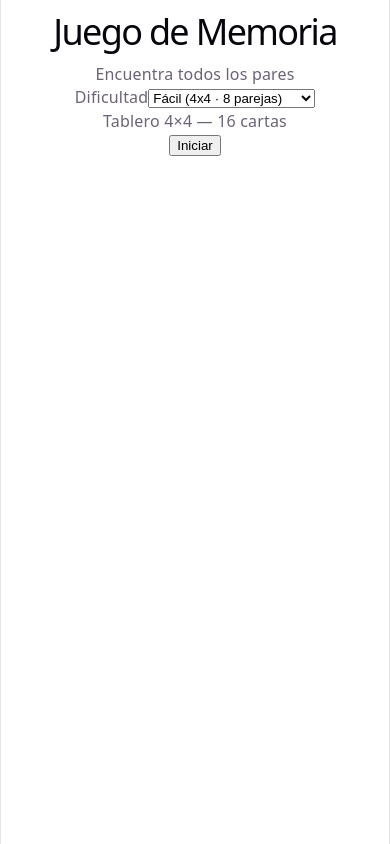
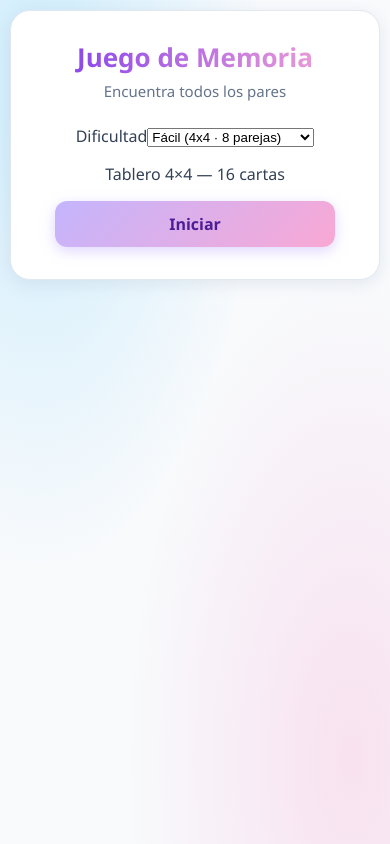
Before and after one commit to estivenVillanueva/Memory-game-, a React (Vite) app: page / in a window 390 px wide. Built offline with nearby package versions, Linux system fonts and the light colour scheme.

Commit message:
Actualizar estilos en index.css para mejorar la apariencia del juego de memoria, incluyendo nuevos colores, tipografías y diseño responsivo. Se han añadido clases para la interfaz de usuario, como botones y cartas, y se ha optimizado la estructura general del CSS.

```diff
--- a/src/index.css
+++ b/src/index.css
@@ -1,111 +1,599 @@
 :root {
-  --text: #6b6375;
-  --text-h: #08060d;
-  --bg: #fff;
-  --border: #e5e4e7;
-  --code-bg: #f4f3ec;
-  --accent: #aa3bff;
-  --accent-bg: rgba(170, 59, 255, 0.1);
-  --accent-border: rgba(170, 59, 255, 0.5);
-  --social-bg: rgba(244, 243, 236, 0.5);
-  --shadow:
-    rgba(0, 0, 0, 0.1) 0 10px 15px -3px, rgba(0, 0, 0, 0.05) 0 4px 6px -2px;
+  font-family: 'Segoe UI', Tahoma, Geneva, Verdana, sans-serif;
+  color: #334155;
 
-  --sans: system-ui, 'Segoe UI', Roboto, sans-serif;
-  --heading: system-ui, 'Segoe UI', Roboto, sans-serif;
-  --mono: ui-monospace, Consolas, monospace;
+  --fondo: #f8fafc;
+  --panel: #ffffff;
+  --panel-borde: #e2e8f0;
 
-  font: 18px/145% var(--sans);
-  letter-spacing: 0.18px;
-  color-scheme: light dark;
-  color: var(--text);
-  background: var(--bg);
-  font-synthesis: none;
-  text-rendering: optimizeLegibility;
-  -webkit-font-smoothing: antialiased;
-  -moz-osx-font-smoothing: grayscale;
+  --celeste: #7dd3fc;
+  --rosa: #f9a8d4;
+  --lila: #c4b5fd;
+  --menta: #6ee7b7;
+  --durazno: #fdba74;
+  --amarillo: #fde68a;
 
-  @media (max-width: 1024px) {
-    font-size: 16px;
-  }
+  --acento: #a78bfa;
+  --acento-hover: #8b5cf6;
+  --texto-suave: #64748b;
+  --dorso-carta: #c4b5fd;
+  --sombra: 0 4px 16px rgba(148, 163, 184, 0.2);
 }
 
-@media (prefers-color-scheme: dark) {
-  :root {
-    --text: #9ca3af;
-    --text-h: #f3f4f6;
-    --bg: #16171d;
-    --border: #2e303a;
-    --code-bg: #1f2028;
-    --accent: #c084fc;
-    --accent-bg: rgba(192, 132, 252, 0.15);
-    --accent-border: rgba(192, 132, 252, 0.5);
-    --social-bg: rgba(47, 48, 58, 0.5);
-    --shadow:
-      rgba(0, 0, 0, 0.4) 0 10px 15px -3px, rgba(0, 0, 0, 0.25) 0 4px 6px -2px;
-  }
-
-  #social .button-icon {
-    filter: invert(1) brightness(2);
-  }
-}
-
-#root {
-  width: 1126px;
-  max-width: 100%;
-  margin: 0 auto;
-  text-align: center;
-  border-inline: 1px solid var(--border);
-  min-height: 100svh;
-  display: flex;
-  flex-direction: column;
+* {
   box-sizing: border-box;
 }
 
 body {
   margin: 0;
+  min-height: 100vh;
+  background: var(--fondo);
+  background-image:
+    radial-gradient(ellipse at 10% 10%, rgba(125, 211, 252, 0.35) 0%, transparent 45%),
+    radial-gradient(ellipse at 90% 90%, rgba(249, 168, 212, 0.3) 0%, transparent 45%);
 }
 
 h1,
 h2 {
-  font-family: var(--heading);
-  font-weight: 500;
-  color: var(--text-h);
+  font-weight: 700;
+  color: #1e293b;
 }
 
-h1 {
-  font-size: 56px;
-  letter-spacing: -1.68px;
-  margin: 32px 0;
-  @media (max-width: 1024px) {
-    font-size: 36px;
-    margin: 20px 0;
+.contenedor {
+  width: 100%;
+  max-width: 520px;
+  margin: 0 auto;
+  padding: 16px;
+  min-height: 100vh;
+}
+
+/* --- Inicio --- */
+.pantalla-inicio {
+  text-align: center;
+  padding: 28px 20px 32px;
+  background: var(--panel);
+  border-radius: 20px;
+  border: 1px solid var(--panel-borde);
+  box-shadow: var(--sombra);
+}
+
+.pantalla-inicio h1 {
+  margin: 0 0 6px;
+  font-size: 32px;
+  background: linear-gradient(90deg, #7c3aed, var(--rosa));
+  -webkit-background-clip: text;
+  background-clip: text;
+  color: transparent;
+}
+
+.subtitulo {
+  color: var(--texto-suave);
+  margin: 0 0 24px;
+  font-size: 15px;
+}
+
+.elegir-texto {
+  margin: 0 0 12px;
+  font-weight: 600;
+  font-size: 13px;
+  color: #7c3aed;
+}
+
+.lista-niveles {
+  display: flex;
+  flex-direction: column;
+  gap: 10px;
+  margin-bottom: 24px;
+}
+
+.opcion-nivel {
+  display: grid;
+  grid-template-columns: 1fr auto;
+  grid-template-rows: auto auto;
+  gap: 2px 12px;
+  text-align: left;
+  padding: 14px 16px;
+  border: 2px solid #e2e8f0;
+  border-radius: 14px;
+  background: var(--fondo);
+  color: #334155;
+  cursor: pointer;
+  transition: border-color 0.15s, transform 0.15s, box-shadow 0.15s;
+}
+
+.opcion-nivel:hover {
+  border-color: var(--lila);
+  transform: translateY(-2px);
+  box-shadow: 0 6px 16px rgba(196, 181, 253, 0.45);
+}
+
+.opcion-nivel--activa {
+  border-color: var(--rosa);
+  background: #fdf2f8;
+  box-shadow: 0 4px 12px rgba(249, 168, 212, 0.4);
+}
+
+.opcion-nombre {
+  grid-column: 1;
+  font-weight: 700;
+  font-size: 17px;
+  color: #1e293b;
+}
+
+.opcion-tablero {
+  grid-column: 2;
+  grid-row: 1 / 3;
+  align-self: center;
+  font-family: Consolas, 'Courier New', monospace;
+  font-size: 15px;
+  font-weight: 700;
+  color: #0d9488;
+}
+
+.opcion-parejas {
+  grid-column: 1;
+  font-size: 13px;
+  color: var(--texto-suave);
+}
+
+/* --- Barra juego --- */
+.barra {
+  margin-bottom: 14px;
+  background: var(--panel);
+  padding: 14px 16px;
+  border-radius: 16px;
+  border: 1px solid var(--panel-borde);
+  box-shadow: var(--sombra);
+}
+
+.barra-titulo h1 {
+  margin: 0;
+  font-size: 24px;
+  color: #6d28d9;
+}
+
+.barra-titulo p {
+  margin: 4px 0 0;
+  color: var(--texto-suave);
+  font-size: 13px;
+}
+
+.hud {
+  display: flex;
+  flex-wrap: wrap;
+  gap: 10px;
+  margin: 14px 0;
+  padding: 12px;
+  background: linear-gradient(135deg, #e0f2fe, #fae8ff);
+  border: 1px solid #ddd6fe;
+  border-radius: 12px;
+  color: #334155;
+}
+
+.hud-item {
+  flex: 1;
+  min-width: 90px;
+  text-align: center;
+}
+
+.hud-etiqueta {
+  display: block;
+  font-size: 11px;
+  text-transform: uppercase;
+  letter-spacing: 0.05em;
+  color: var(--texto-suave);
+  margin-bottom: 2px;
+}
+
+.hud-item strong {
+  font-size: 20px;
+  color: #1e293b;
+}
+
+.hud-tiempo {
+  font-family: Consolas, 'Courier New', monospace;
+  color: #0369a1;
+}
+
+.barra-botones {
+  display: flex;
+  gap: 8px;
+  flex-wrap: wrap;
+}
+
+/* --- Mesa y tablero --- */
+.mesa {
+  padding: 16px;
+  background: linear-gradient(160deg, #ede9fe 0%, #e0f2fe 100%);
+  border-radius: 16px;
+  border: 2px solid #ddd6fe;
+  box-shadow: var(--sombra);
+}
+
+.tablero {
+  display: grid;
+  gap: 8px;
+  perspective: 900px;
+}
+
+/* --- Cartas --- */
+.carta {
+  position: relative;
+  aspect-ratio: 1;
+  min-height: 52px;
+  border: none;
+  border-radius: 12px;
+  padding: 0;
+  cursor: pointer;
+  background: transparent;
+  transform-style: preserve-3d;
+  transition: transform 0.35s ease, box-shadow 0.2s;
+  box-shadow: 0 3px 10px rgba(148, 163, 184, 0.25);
+}
+
+.carta:hover:not(:disabled) {
+  transform: translateY(-3px);
+  box-shadow: 0 8px 18px rgba(167, 139, 250, 0.35);
+}
+
+.carta-volteada:hover:not(:disabled),
+.carta-ok:hover:not(:disabled) {
+  transform: rotateY(180deg) translateY(-3px);
+}
+
+.carta:disabled {
+  cursor: not-allowed;
+}
+
+.carta-dorso,
+.carta-frente {
+  position: absolute;
+  inset: 0;
+  border-radius: 11px;
+  backface-visibility: hidden;
+}
+
+.carta-dorso {
+  background: linear-gradient(145deg, var(--lila), #a78bfa);
+  border: 2px solid #a78bfa;
+}
+
+.carta-dorso::after {
+  content: '?';
+  position: absolute;
+  inset: 0;
+  display: flex;
+  align-items: center;
+  justify-content: center;
+  font-size: 26px;
+  font-weight: 700;
+  color: #fff;
+}
+
+.carta-frente {
+  display: flex;
+  align-items: center;
+  justify-content: center;
+  font-size: 22px;
+  font-weight: 800;
+  color: #1e293b;
+  transform: rotateY(180deg);
+  border: 2px solid rgba(255, 255, 255, 0.8);
+}
+
+.carta[data-color='0'] .carta-frente {
+  background: var(--celeste);
+}
+.carta[data-color='1'] .carta-frente {
+  background: var(--rosa);
+}
+.carta[data-color='2'] .carta-frente {
+  background: var(--lila);
+}
+.carta[data-color='3'] .carta-frente {
+  background: var(--menta);
+}
+.carta[data-color='4'] .carta-frente {
+  background: var(--durazno);
+}
+.carta[data-color='5'] .carta-frente {
+  background: var(--amarillo);
+}
+.carta[data-color='6'] .carta-frente {
+  background: var(--celeste);
+}
+.carta[data-color='7'] .carta-frente {
+  background: var(--rosa);
+}
+
+.carta-volteada {
+  transform: rotateY(180deg);
+}
+
+.carta-ok {
+  animation: pulso-acierto 0.45s ease;
+  box-shadow: 0 0 0 3px #34d399;
+}
+
+.carta-ok .carta-frente {
+  filter: brightness(1.05);
+  border-color: #10b981;
+}
+
+.carta-mal {
+  animation: sacudir 0.4s ease;
+  box-shadow: 0 0 0 3px #f472b6;
+}
+
+.carta-mal .carta-frente {
+  background: #fecdd3 !important;
+  border-color: #fb7185 !important;
+}
+
+@keyframes pulso-acierto {
+  0% {
+    transform: rotateY(180deg) scale(1);
+  }
+  50% {
+    transform: rotateY(180deg) scale(1.08);
+  }
+  100% {
+    transform: rotateY(180deg) scale(1);
   }
 }
-h2 {
-  font-size: 24px;
-  line-height: 118%;
-  letter-spacing: -0.24px;
-  margin: 0 0 8px;
-  @media (max-width: 1024px) {
-    font-size: 20px;
+
+@keyframes sacudir {
+  0%,
+  100% {
+    transform: rotateY(180deg) translateX(0);
+  }
+  25% {
+    transform: rotateY(180deg) translateX(-5px);
+  }
+  75% {
+    transform: rotateY(180deg) translateX(5px);
   }
 }
-p {
-  margin: 0;
+
+/* --- Botones --- */
+button {
+  font-family: inherit;
+  font-size: 14px;
+  cursor: pointer;
+  border-radius: 12px;
+  transition: background 0.15s, border-color 0.15s, transform 0.12s, box-shadow 0.15s;
 }
 
-code,
-.counter {
-  font-family: var(--mono);
-  display: inline-flex;
-  border-radius: 4px;
-  color: var(--text-h);
+button:focus-visible {
+  outline: 2px solid var(--lila);
+  outline-offset: 2px;
 }
 
-code {
+.boton-principal {
+  background: linear-gradient(135deg, var(--lila), var(--rosa));
+  border: none;
+  color: #4c1d95;
+  padding: 12px 28px;
+  font-weight: 700;
+  font-size: 16px;
+  width: 100%;
+  max-width: 280px;
+  box-shadow: 0 4px 14px rgba(196, 181, 253, 0.55);
+}
+
+.boton-principal:hover {
+  transform: translateY(-2px);
+  box-shadow: 0 6px 18px rgba(249, 168, 212, 0.5);
+}
+
+.boton-secundario {
+  background: #fff;
+  border: 2px solid #bae6fd;
+  color: #475569;
+  padding: 9px 14px;
+}
+
+.boton-secundario:hover {
+  border-color: var(--menta);
+  background: #ecfdf5;
+}
+
+/* --- Victoria --- */
+.pantalla-ganaste {
+  position: fixed;
+  inset: 0;
+  background: rgba(248, 250, 252, 0.75);
+  backdrop-filter: blur(4px);
+  display: flex;
+  align-items: center;
+  justify-content: center;
+  padding: 16px;
+  z-index: 10;
+}
+
+.caja-mensaje {
+  background: var(--panel);
+  padding: 28px 24px;
+  border-radius: 20px;
+  border: 2px solid #ddd6fe;
+  text-align: center;
+  width: 100%;
+  max-width: 340px;
+  box-shadow: var(--sombra);
+}
+
+.caja-mensaje h2 {
+  margin: 0 0 4px;
+  font-size: 28px;
+  color: #059669;
+}
+
+.nivel-ganado {
+  color: var(--texto-suave);
+  margin-bottom: 16px;
+}
+
+.resumen-final {
+  list-style: none;
+  margin: 0 0 16px;
+  padding: 14px 16px;
+  text-align: left;
+  background: #f1f5f9;
+  border-radius: 12px;
   font-size: 15px;
-  line-height: 135%;
-  padding: 4px 8px;
-  background: var(--code-bg);
+  color: #334155;
 }
+
+.resumen-final li {
+  margin-bottom: 8px;
+}
+
+.resumen-final li:last-child {
+  margin-bottom: 0;
+}
+
+.record-nuevo {
+  color: #059669;
+  font-weight: 700;
+  margin-bottom: 14px;
+}
+
+.record-viejo {
+  color: var(--texto-suave);
+  font-size: 14px;
+  margin-bottom: 14px;
+}
+
+.caja-mensaje .boton-principal {
+  display: block;
+  width: 100%;
+  max-width: none;
+  margin-bottom: 10px;
+}
+
+.caja-mensaje .boton-secundario {
+  display: block;
+  width: 100%;
+}
+
+/* --- Mobile --- */
+@media (max-width: 480px) {
+  .contenedor {
+    padding: 10px;
+    max-width: 100%;
+  }
+
+  .pantalla-inicio h1 {
+    font-size: 26px;
+  }
+
+  .hud {
+    flex-direction: column;
+    gap: 8px;
+  }
+
+  .hud-item {
+    display: flex;
+    justify-content: space-between;
+    align-items: baseline;
+    text-align: left;
+  }
+
+  .hud-etiqueta {
+    margin-bottom: 0;
+  }
+
+  .mesa {
+    padding: 10px;
+  }
+
+  .carta-frente,
+  .carta-dorso::after {
+    font-size: 16px;
+  }
+
+  .tablero {
+    gap: 5px;
+  }
+
+  .carta {
+    min-height: 44px;
+  }
+
+  .tablero-6cols .carta-frente,
+  .tablero-6cols .carta-dorso::after {
+    font-size: 12px;
+  }
+
+  .tablero-6cols {
+    gap: 4px;
+  }
+
+  .tablero-6cols .carta {
+    min-height: 36px;
+  }
+}
+
+/* --- Tablet --- */
+@media (min-width: 481px) and (max-width: 1023px) {
+  .contenedor {
+    max-width: 600px;
+    padding: 20px;
+  }
+
+  .tablero {
+    gap: 10px;
+  }
+
+  .carta {
+    min-height: 60px;
+  }
+
+  .tablero-6cols .carta {
+    min-height: 50px;
+  }
+}
+
+/* --- Desktop --- */
+@media (min-width: 1024px) {
+  .contenedor {
+    max-width: 720px;
+    padding: 28px 24px;
+  }
+
+  .pantalla-inicio {
+    padding: 40px 36px 44px;
+  }
+
+  .pantalla-inicio h1 {
+    font-size: 40px;
+  }
+
+  .lista-niveles {
+    max-width: 400px;
+    margin-left: auto;
+    margin-right: auto;
+  }
+
+  .tablero {
+    gap: 12px;
+  }
+
+  .carta {
+    min-height: 76px;
+  }
+
+  .carta-frente,
+  .carta-dorso::after {
+    font-size: 26px;
+  }
+
+  .tablero-6cols .carta {
+    min-height: 62px;
+  }
+
+  .tablero-6cols .carta-frente,
+  .tablero-6cols .carta-dorso::after {
+    font-size: 18px;
+  }
+}
```
